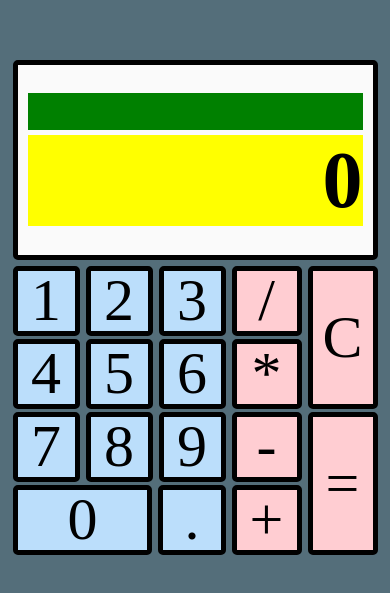
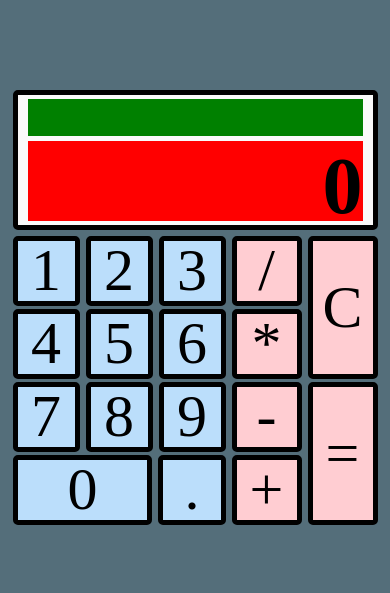
Before and after one commit to mrBeniek/Calculator, a React (Create React App) app: page / in a window 390 px wide. Shown: the part 115-708 px from the top of the page. Built offline with nearby package versions, Linux system fonts and the light colour scheme; a web font is replaced by a local one.

Commit message:
resp test

```diff
--- a/src/App.scss
+++ b/src/App.scss
@@ -63,11 +63,12 @@ body {
 }
 
 #input-main {
- background: yellow;
+ background: red;
   font-size: 5.77em;
   margin-right: 10px;
   margin-left: 10px;
   margin-top: 10px;
+
   overflow: hidden;
 }
 
@@ -177,13 +178,14 @@ body {
   #display {
     border: solid black 5px;
     min-width: 320px;
-    height: 200px;
+    height: 140px;
 
   }
 
   #input-main {
     margin-top: 5px;
     font-size: 5em;
+    height: 80px;
   }
 
   .row {
```
